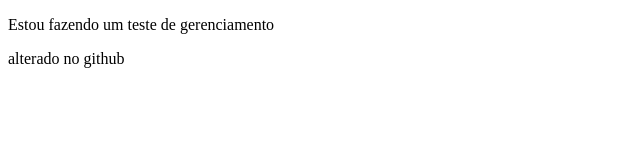
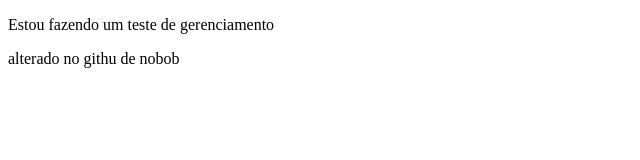
Before and after one commit to leticia-lourinho/projetoteste, a plain HTML site: page index.html in a window 1280 px wide. Shown: the full height of the page, 0-640 px from the left. Drawn offline with Linux system fonts and the light colour scheme.

Commit message:
Update index.html

```diff
--- a/index.html
+++ b/index.html
@@ -7,6 +7,6 @@
 </head>
 <body>
     <p> Estou fazendo um teste de gerenciamento</p>
-    <p> alterado no github</p>
+    <p> alterado no githu de nobob</p>
 </body>
 </html>
```
